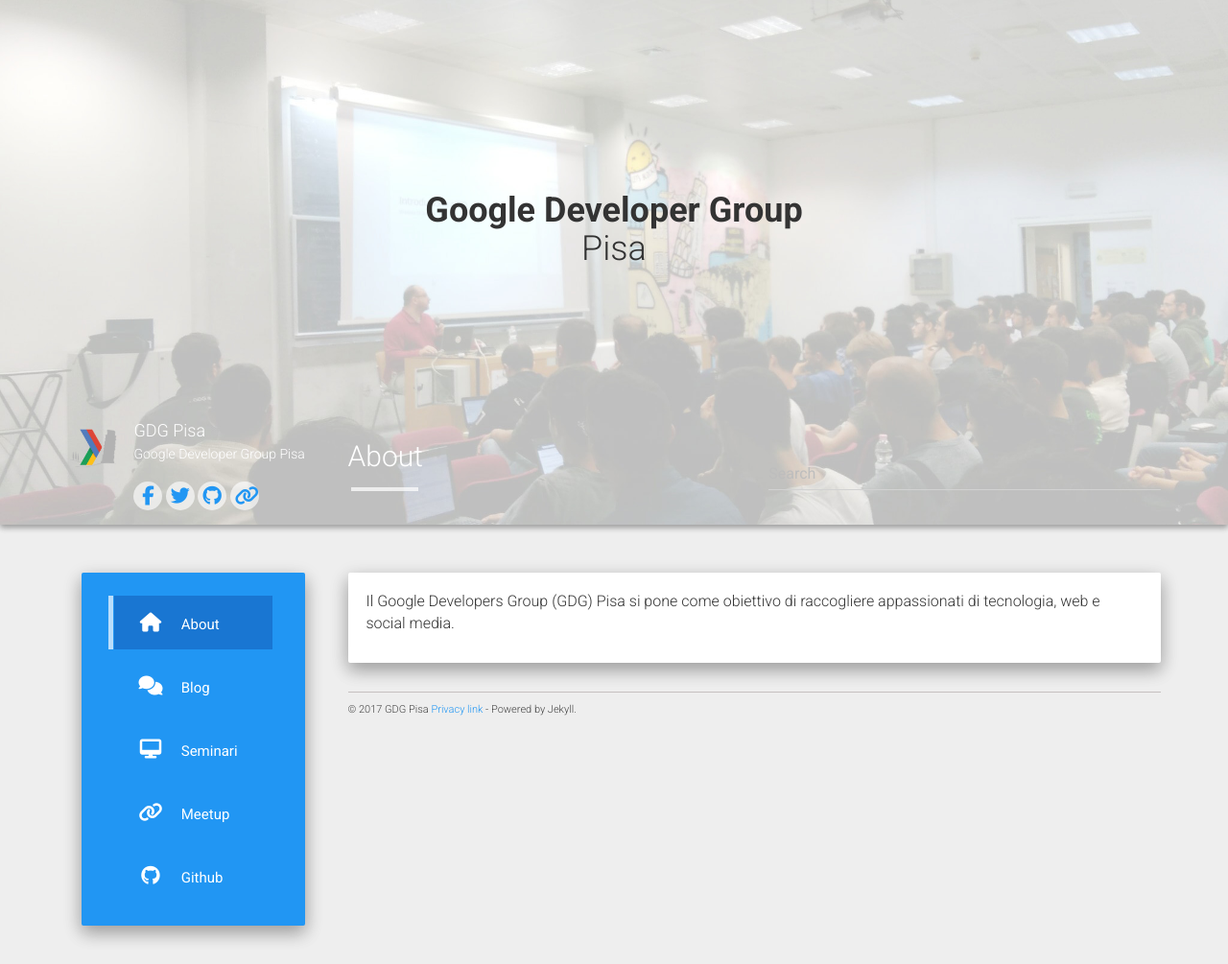
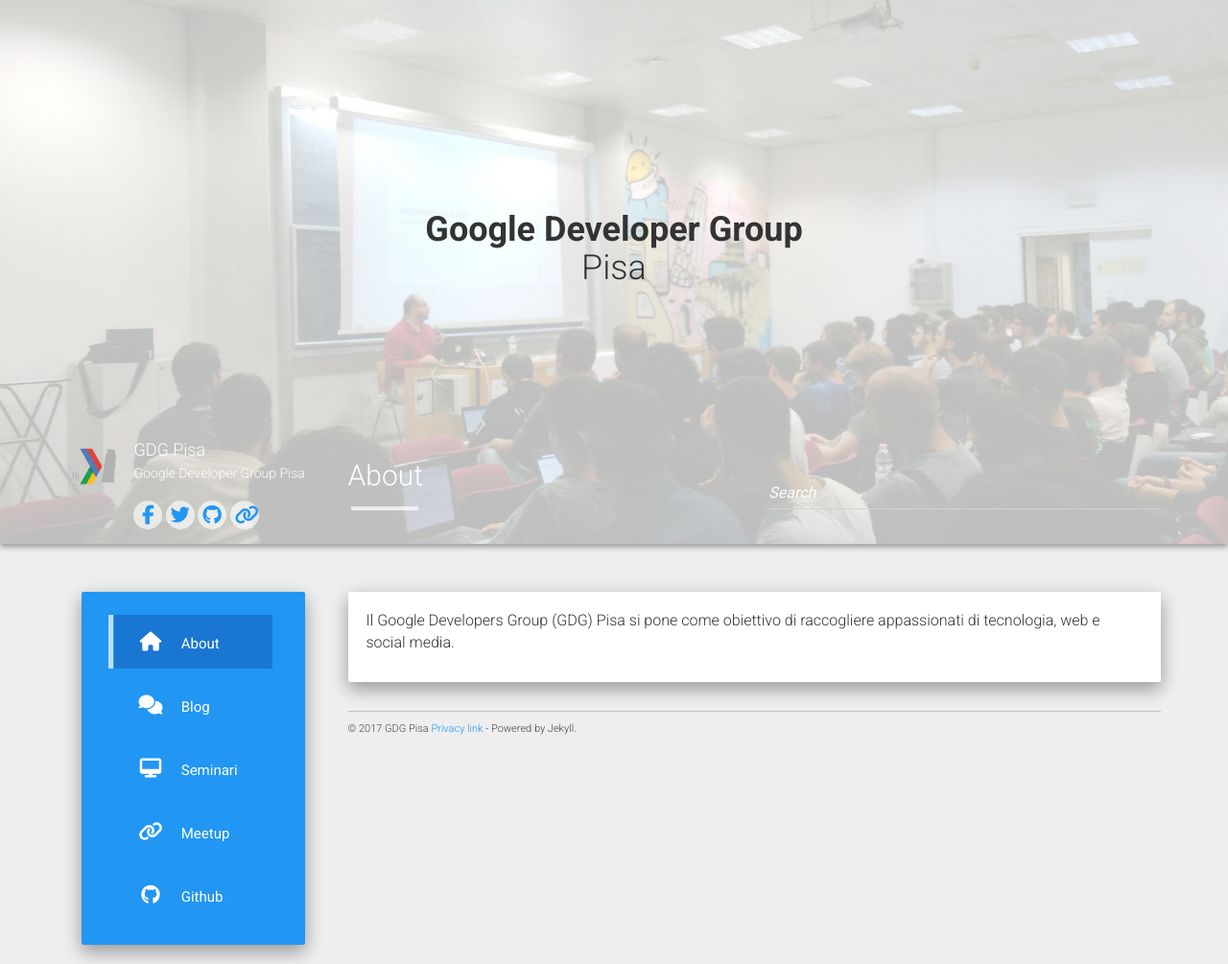
Before and after one commit to gdgpisa/gdgpisa.github.io, a Jekyll site: the page built from about.md, in a window 1280 px wide. Shown: the whole page at 96% size. Built offline with Jekyll 4.4.1, drawn with Linux system fonts in a browser that asks for light colours; nearby versions of some CDN libraries.

Commit message:
Fixed header bugs (#8) (#7)

```diff
--- a/_config.yml
+++ b/_config.yml
@@ -24,4 +24,4 @@
 per_page: 20
 paginate_path: "/blog/page:num/"
 markdown: kramdown
-gems: [jekyll-paginate, jekyll-gist, jekyll-redirect-from, jekyll-offline]
+gems: [jekyll-paginate, jekyll-gist, jekyll-redirect-from]
--- a/_includes/header.html
+++ b/_includes/header.html
@@ -15,7 +15,7 @@
               <p class="list-group-item-text">{{ site.about }}</p>
               {% include social_links.html %}
             </div>
-            <div class="navbar-header pull-right">
+            <div id="navbar-burger" class="navbar-header pull-right">
               <button type="button" class="navbar-toggle collapsed" data-toggle="collapse" data-target="#bs-example-navbar-collapse-1" aria-expanded="false">
                 <span class="sr-only">Toggle navigation</span>
                 <i class="fa fa-2x fa-bars"></i>
--- a/_includes/sidemenu.html
+++ b/_includes/sidemenu.html
@@ -1,4 +1,4 @@
-    <nav class="menu">
+    <nav class="menu" id="material-menu">
     <div class="collapse navbar-collapse" id="bs-example-navbar-collapse-1">
     {% include navigation.html %}
     </div>
--- a/static/css/main.css
+++ b/static/css/main.css
@@ -1,14 +1,8 @@
+/* Home page header style */
 .header-big-text {
     text-align: center;
     padding-top: 150px;
     padding-bottom: 150px;
-}
-.main.outer{padding-top: 50px;}
-.header-panel.shadow-z-2 {
-    background-color: #2196f3;
-    padding: 50px 0 15px 0;
-    width: 100%;
-    box-shadow: 0 3px 6px rgba(0,0,0,0.16), 0 3px 6px rgba(0,0,0,0.23);
 }
 .header-panel.header-home {
     padding: 30px 0 15px 0;
@@ -17,6 +11,30 @@
     background-size:     cover;
     background-repeat:   no-repeat;
     background-position: center center;
+}
+input::-webkit-input-placeholder {
+    color: #ffffff !important;
+    font-style: italic;
+}
+input:-moz-placeholder { /* Firefox 18- */
+    color: #ffffff !important;
+    font-style: italic;
+}
+input::-moz-placeholder {  /* Firefox 19+ */
+    color: #ffffff !important;
+    font-style: italic;
+}
+input:-ms-input-placeholder {
+    color: #ffffff !important;
+    font-style: italic;
+}
+/* Default style */
+.main.outer{padding-top: 50px;}
+.header-panel.shadow-z-2 {
+    background-color: #2196f3;
+    padding: 50px 0 15px 0;
+    width: 100%;
+    box-shadow: 0 3px 6px rgba(0,0,0,0.16), 0 3px 6px rgba(0,0,0,0.23);
 }
 .full{ font-size: 16px; }
 .logo-img {
@@ -162,7 +180,7 @@
         margin-top: 50px;
 }
 .navbar-toggle i {
-    color: #BCCCBF;
+    color: #ffffff;
 }
 .menu .list-group-item-heading, .menu .list-group-item-text{
     color:#fff!important;
@@ -208,7 +226,7 @@
     list-style: none;
     padding: 0;
     transition: 0.2s ease;
-    position: absolute;
+    position: relative;
     width: 100%;
     -webkit-box-shadow: 0 8px 17px 0 rgba(0,0,0,.2), 0 6px 20px 0 rgba(0,0,0,.19);
     box-shadow: 0 8px 17px 0 rgba(0,0,0,.2), 0 6px 20px 0 rgba(0,0,0,.19);
```
Also changed, not shown: _includes/js.html (+8 -0 lines).
